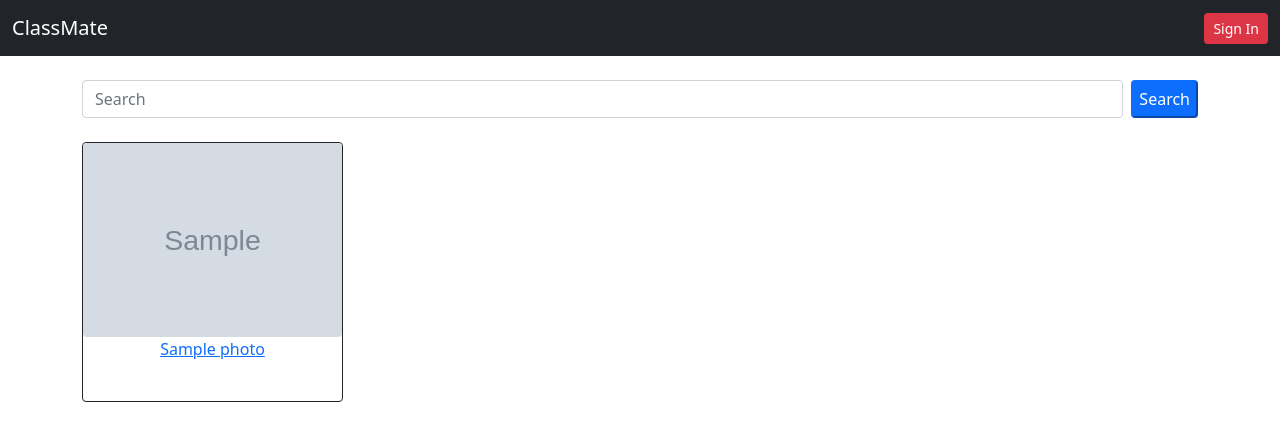
After one commit to SimonC001/ClassMate, a Django app: template ClassMate/photoapp/templates/photoapp/search.html in a window 1280 px wide. The commit adds this page. Shown: the top 441 px of the page. Run offline with Django 3.2, Linux system fonts and the light colour scheme; the template is opened without the code that fills it: most values are stand-ins (such as "Sample title", 1, 10 or a date in 2020); grey boxes marked "Sample" are stand-in pictures.

Commit message:
Non-Working Search Function
The bar is there and it takes you to a page but the page is blank this is more of a reference point

```diff
--- /dev/null
+++ b/ClassMate/photoapp/templates/photoapp/search.html
@@ -0,0 +1,16 @@
+{% extends 'base.html' %}
+
+{% block body %}
+
+<div class="row">
+  {% for photo in photos %}
+  <div class="col-lg-3 col-md-4 col-xs-6 mb-4">
+    <a href="{% url 'photo:detail' photo.id %}" class="d-block mb-4 h-100 border border-dark rounded">
+      <img src="{{photo.thumbnail.url}}" class="img-fluid rounded" alt="{{photo.title}}" />
+      <p class="text-center align-text-bottom">{{photo.title}}</p>
+    </a>
+  </div>
+  {% endfor %}
+</div>
+
+{% endblock body %}
--- a/ClassMate/photoapp/urls.py
+++ b/ClassMate/photoapp/urls.py
@@ -7,7 +7,8 @@ from .views import (
     PhotoDetailView,
     PhotoCreateView,
     PhotoUpdateView,
-    PhotoDeleteView
+    PhotoDeleteView,
+    PhotoSearchView
 )
 
 app_name = 'photo'
@@ -24,4 +25,6 @@ urlpatterns = [
     path('photo/<int:pk>/update/', PhotoUpdateView.as_view(), name='update'),
 
     path('photo/<int:pk>/delete/', PhotoDeleteView.as_view(), name='delete'),
+
+    path('photo/search/', PhotoSearchView.as_view(), name='search'),
 ]
--- a/ClassMate/templates/base.html
+++ b/ClassMate/templates/base.html
@@ -22,8 +22,12 @@
   </head>
   <body>
     {% include 'navbar.html' %}
-
     <div class="container mt-4">
+    <form class="d-flex mb-4" method="post" action="{% url 'photo:search' %}">
+      {% csrf_token %}
+      <input class="form-control me-2" type="search" placeholder="Search" aria-label="Search">
+      <button class="btn-primary rounded" type="submit">Search</button>
+    </form>
     {% block body %}
 
     {% endblock body %}
```
Also changed, not shown: ClassMate/photoapp/views.py (+9 -0 lines).
